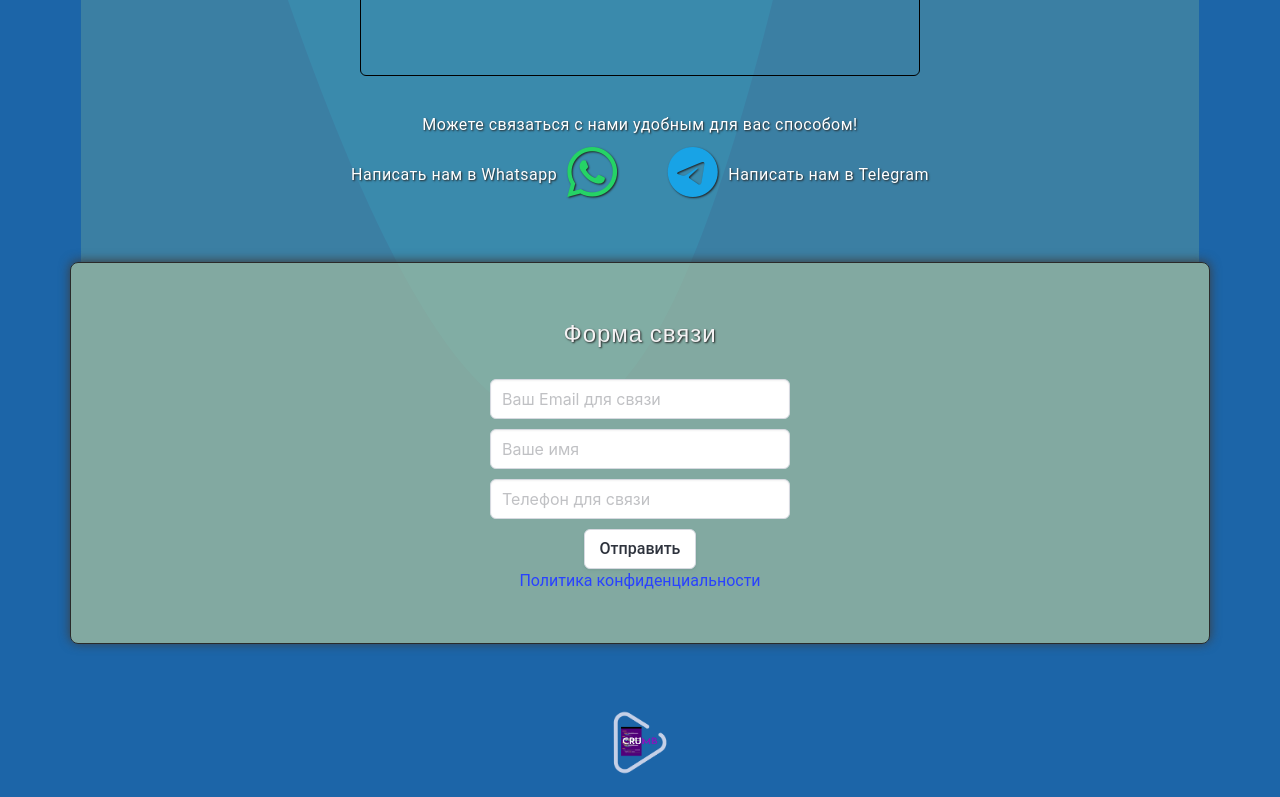
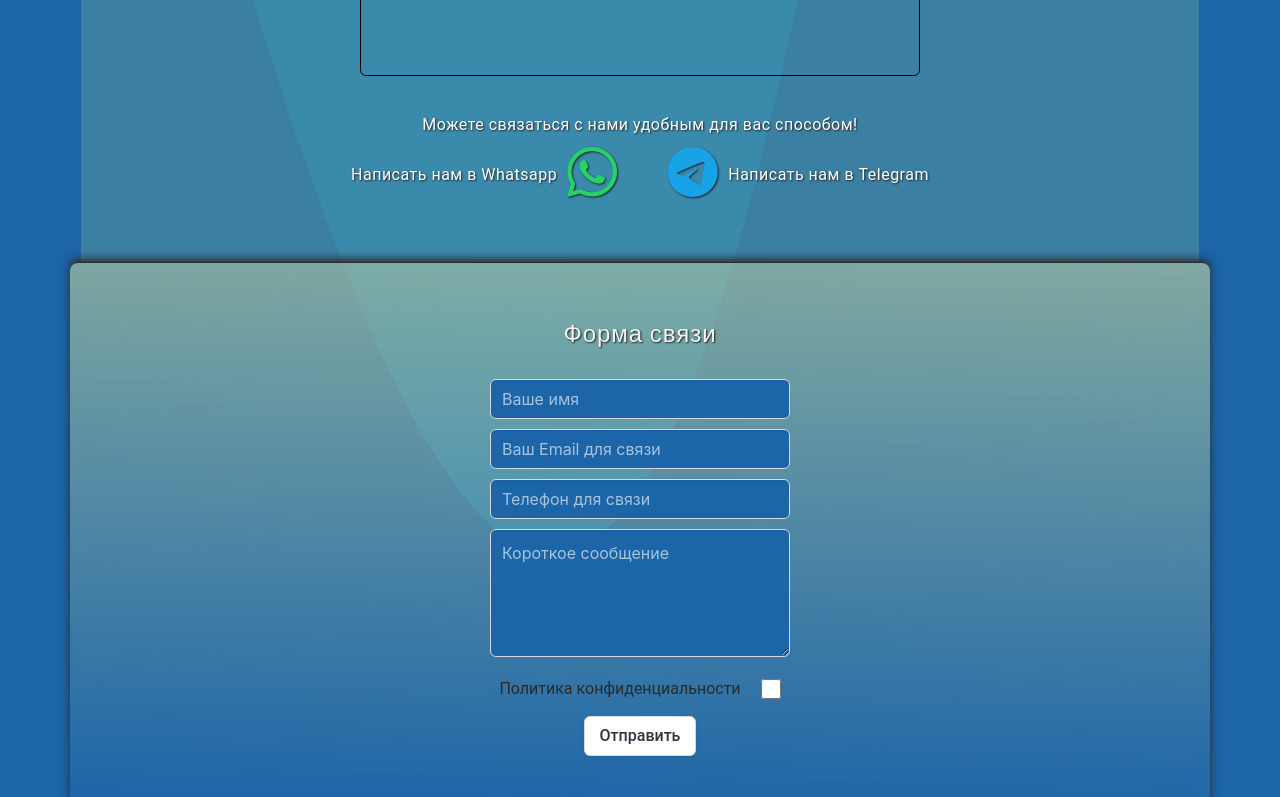
Before and after one commit to crumb789/truck, a Vue app: page / in a window 1280 px wide. Shown: the part 2000-2797 px from the top of the page. Built offline with nearby package versions, Linux system fonts and the light colour scheme.

Commit message:
mail setting

```diff
--- a/package.json
+++ b/package.json
@@ -10,6 +10,7 @@
   "dependencies": {
     "animate.css": "^4.1.1",
     "core-js": "^3.8.3",
+    "emailjs-com": "^3.2.0",
     "vue": "^3.2.13",
     "vue-router": "^4.0.3",
     "vuex": "^4.0.0"
--- a/src/components/AboutCompany.vue
+++ b/src/components/AboutCompany.vue
@@ -54,7 +54,8 @@ export default {
 
 <style lang="scss">
 .about{
-    background-color: rgb(95 158 160 / 48%);
+    // background-color: rgb(95 158 160 / 48%);
+    background: linear-gradient(#2de9ef00, #7ea2a37a);
     width: 98%;
     margin: 0 auto;
     padding: 50px 30px;
--- a/src/components/CatalogComp.vue
+++ b/src/components/CatalogComp.vue
@@ -1,5 +1,5 @@
 <template>
-    <div class="catalog animate__animated animate__fadeInLeftBig animate__faster animate__delay-2s" id="catalog"
+    <div class="catalog animate__animated animate__fadeInLeftBig animate__faster animate__delay-2s"
         :class="{catalogActive: imgActive }">
         <div class="catalog-title" :class="{catalogTitleActive: imgActive }" @click="imgActive = !imgActive" >
             Каталог
--- a/src/components/ContComp.vue
+++ b/src/components/ContComp.vue
@@ -1,5 +1,5 @@
 <template>
-  <div class="contact" id="contact">
+  <div class="contact animate__animated animate__fadeInUpBig animate__faster animate__delay-3s" id="contact">
     <div class="contact-title titles">
        Обратная связь и контакты
     </div>
--- a/src/components/FooterComp.vue
+++ b/src/components/FooterComp.vue
@@ -1,9 +1,10 @@
 <template>
     <footer class="footer">
         <div class="footer footer_links">
-            <a href="#">
+            <a href="https://t.me/crumb789" target="_blank">
                 <img :src="logoCrumb" alt="logoDev">
             </a>
+            2025 <i class="bi bi-c-circle"></i>
         </div>
     </footer>
 </template>
@@ -30,6 +31,7 @@ export default {
     display: flex;
     align-items: center;
     justify-content: center;
+    gap: 5px;
     &_links{
         img{
             height: 65px;
--- a/src/components/FormBack.vue
+++ b/src/components/FormBack.vue
@@ -1,35 +1,83 @@
 <template>
-    <div class="feedback">
+    <div class="feedback animate__animated animate__fadeInUpBig animate__faster animate__delay-3s">
         <div class="feedback-title titles">Форма связи</div>
 
         <form class="form" action="#" @submit.prevent="onSubmit">
-            <input class="input" type="email" placeholder="Ваш Email для связи" />
+            <input class="input" type="text" name="name" placeholder="Ваше имя" v-model="NamePersonal"  required />
 
-            <input class="input" type="text" placeholder="Ваше имя" />
+            <input class="input" type="email" name="email" placeholder="Ваш Email для связи" v-model="MailPersonal" required />
 
-            <input class="input" type="number" placeholder="Телефон для связи"/>
+            <input class="input" type="tel" name="phone" placeholder="Телефон для связи" minlength="10" maxlength="12" v-model="PhonePersonal" />
+
+            <textarea class="textarea" placeholder="Короткое сообщение" v-model="MessagePersonal"></textarea>
+
+            <div class="policy">
+                <router-link to="/policy" target="_blank" >Политика конфиденциальности</router-link>
+                <input type="checkbox" id="check" name="check" title="Согласиться с политикой конфиденциальности" required>
+            </div>
 
             <button class="button">Отправить</button>
 
-            <div class="policy">
-                <router-link to="/policy" target="_blank" >Политика конфиденциальности</router-link>
-            </div>
         </form>
     </div>
 </template>
 
 
 <script>
+
+import emailjs from 'emailjs-com';
+
 export default {
     data() {
         return{
+            NamePersonal:'',
+            MailPersonal:'',
+            PhonePersonal:'',
+            MessagePersonal: '',
 
+            loaderShow: false
         }
+    },
+    computed:{
+        arrayKeys(){
+            return this.$store.state.keysMail[0]    /* keys from store */
+        },
     },
     methods:{
         onSubmit(){
-            console.log('Submit')
-        }
+            this.sendEmail()
+
+            // onSubmit()
+        },
+        async sendEmail() {
+            // формируем данные для письма, в шаблоне отображение по имени ключа
+            var template = {
+                name: this.NamePersonal,
+                email: this.MailPersonal,
+                message: this.MessagePersonal,
+                phone: this.PhonePersonal
+            };
+
+
+            // отправка на сервер
+            this.loaderShow = true
+            await  emailjs.send(this.arrayKeys.serv, this.arrayKeys.templ, template, this.arrayKeys.key)
+            .then((result) => {
+                    console.log('Mail Send!', result.text);
+                    this.showMessage = true
+                    this.deleteString()
+                    this.loaderShow = false
+                    setTimeout(() => this.showMessage = false, 3000)
+                }, (error) => {
+                    console.log('Sending error...try later', error.text);
+                    this.showMessageFalse = true
+                    this.loaderShow = false
+                    setTimeout(() => this.showMessage = false,
+                    3000)
+                })
+
+        },
+
     }
 }
 </script>
@@ -39,15 +87,21 @@ export default {
 .feedback{
     // display: flex;
     // justify-content: space-around;
-    background-color: #9ebc9fc9;
+
+    border-top: 1px solid #2a2a2a;  /* gradient */
+    box-shadow: 0px -3px 10px #2a2a2a; /* gradient */
+    background: linear-gradient(181deg, rgb(158 188 159 / 78%), #1c65a800);  /* gradient */
+
+
+    // background-color: #9ebc9fc9; !!!!!!!!ne gradient
     margin: 0 auto;
     padding: 50px 30px;
     box-sizing: border-box;
     position: relative;
     z-index: 99;
     border-radius: 8px;
-    border: 1px solid #2a2a2a;
-    box-shadow: 0px -1px 11px #3e3e3e;
+    // border: 1px solid #2a2a2a; !!!!!!!!!!!!ne gradient
+    // box-shadow: 0px -1px 11px #3e3e3e; ne !!!!!!!!!!!gradient
     // opacity: 0.8 !important;
     transition: 4s all;
     &-title{
@@ -61,6 +115,38 @@ export default {
     input{
         margin-bottom: 10px;
         width: 300px !important;
+        background-color: #1c65a8;
+        &::placeholder{
+            color: #ffffff9d;
+        }
+    }
+
+    .policy{
+        margin-top: 20px;
+        display: flex;
+        gap: 20px;
+        a{
+            color: #2a2a2a;
+        }
+        #check{
+           width: 20px !important;
+           margin: 0 auto !important;
+           cursor: pointer !important;
+        }
+    }
+    .button{
+        margin-top: 15px;
+    }
+}
+.textarea{
+    background-color: #1c65a8;
+    min-height: 180px;
+    max-height: 200px;
+
+    min-width: auto;
+    width: 300px !important;
+    &::placeholder{
+        color: #ffffff9d;
     }
 }
 </style>
--- a/src/components/PhilosophyComp.vue
+++ b/src/components/PhilosophyComp.vue
@@ -11,7 +11,7 @@
                     <i :class="{circleTop: whereBackMove == 2}"
                     class="bi bi-circle-fill circle circle-two"></i>
                 </li>
-                <li @mouseenter="whereBackMove = 3" @mouseleave="whereBackMove = 0">
+                <li @mouseenter="whereBackMove = 3" @mouseleave="whereBackMove = 0" id="catalog">
                     <i :class="{circleBottom: whereBackMove == 3}"
                     class="bi bi-circle-fill circle circle-three"></i>
                 </li>
--- a/src/components/UI/TopMenu.vue
+++ b/src/components/UI/TopMenu.vue
@@ -135,6 +135,13 @@ nav{
     padding: 15px;
 }
 .menu{
+    background-color: #5f9ea06e;
+    // border: 1px solid #3e7375;
+    box-shadow: 2px 2px 2px #00000033;
+    border-radius: 0 0 4px 4px;
+    width: 60%;
+    height: 55px;
+
     border-radius: 5px;
     position: fixed;
     top: 0;
@@ -166,7 +173,7 @@ nav{
     }
 }
 .activeBack{
-    background-color: #5f9ea0;
+    background-color: #5f9ea0f7;
     border: 1px solid #3e7375;
     border-radius: 0 0 4px 4px;
     width: 100%;
--- a/src/store/index.js
+++ b/src/store/index.js
@@ -2,6 +2,14 @@ import { createStore } from 'vuex'
 
 export default createStore({
   state: {
+    keysMail:[
+      {
+        serv: 'service_cnnfavq',
+        templ: 'template_qzxv2xf',
+        key: 'QccUYVTCDVBSE0JEN',
+      }
+    ]
+
   },
   getters: {
   },
--- a/src/views/CatalogView.vue
+++ b/src/views/CatalogView.vue
@@ -44,10 +44,12 @@ export default {
 <style lang="scss">
 .catalog{
   &.view{
-    min-height: 1400px;
+    min-height: 1280px;
     display: flex;
     flex-direction: column;
     justify-content: flex-start;
+    margin-top: 55px;
+    border-radius: 8px;
   }
 }
 </style>
```
Also changed, not shown: 22 other files (tests, documents, lock files or other folders).
